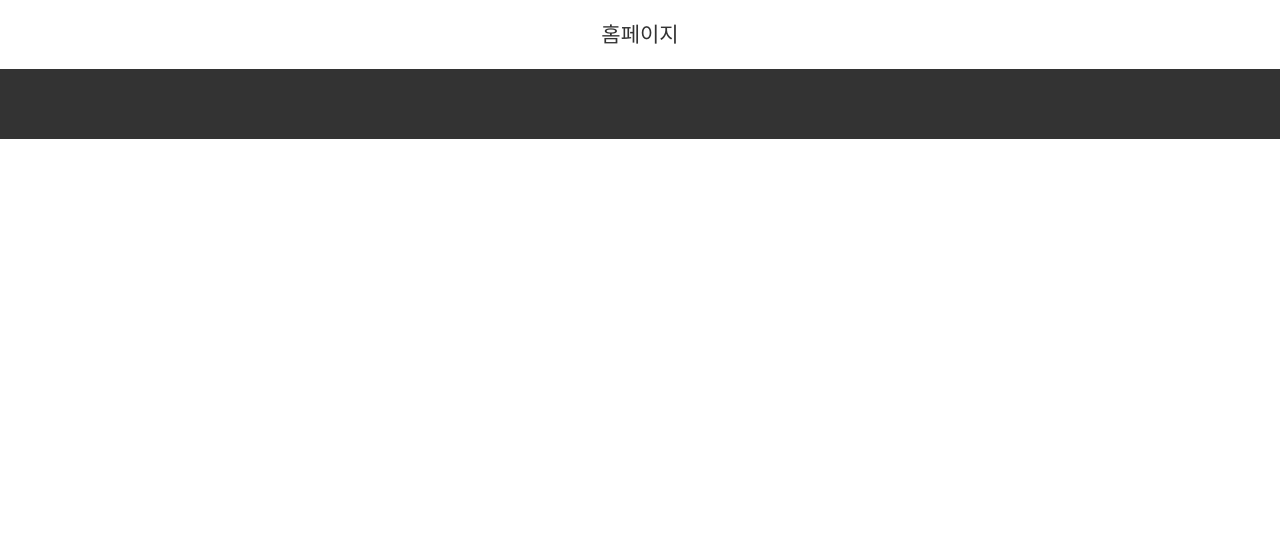
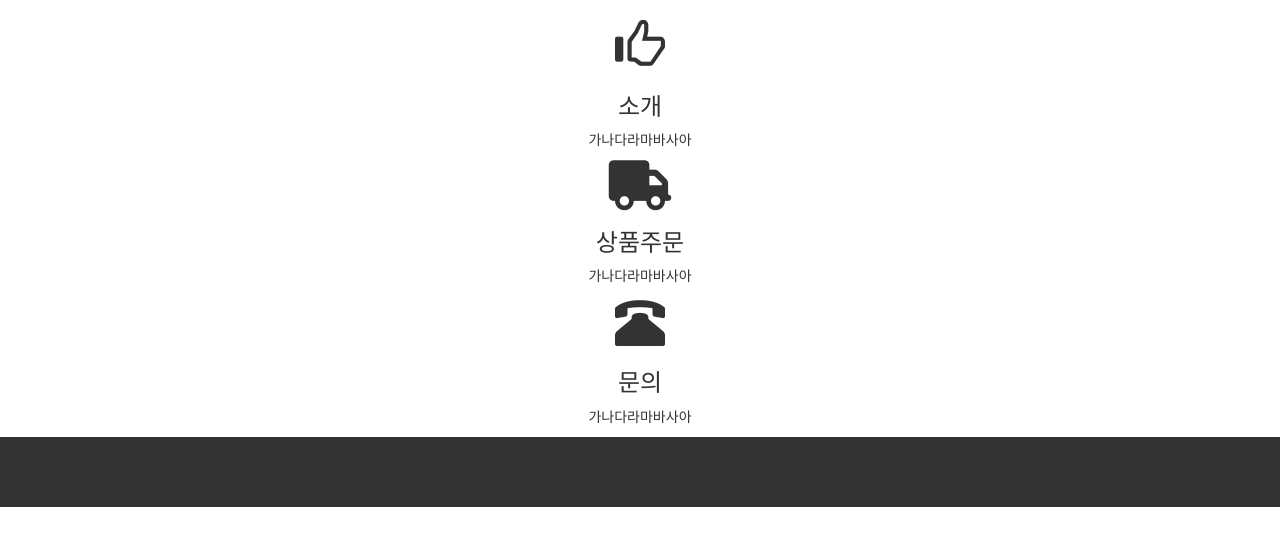
Before and after one commit to Kirade/django-tangerine, a Django app: page / in a window 1280 px wide. Shown: the part 261-800 px from the top of the page. Run offline with Django 3.2, Linux system fonts and the light colour scheme; some libraries are stand-ins or nearby versions.

Commit message:
상품 목록 UI 버그 픽스 & 홈페이지, 농장소개 페이지 주제 제작
- 박스형으로 3줄 만들어 아이콘을 이용한 간단한 내용 전달

```diff
--- a/website/static/css/style.css
+++ b/website/static/css/style.css
@@ -13,6 +13,9 @@
     padding-bottom: 15px;
 }
 
+#index_icon{
+    font-size:50px;
+}
 
 .faqHeader {
     font-size: 27px;
--- a/website/templates/website/index.html
+++ b/website/templates/website/index.html
@@ -1,8 +1,40 @@
 {% extends 'website/base.html' %}
 
 {% block content %}
-<div class="container-fluid">
-  <p class="lead text-center">홈페이지</p>
-</div>
+  <div class="container-fluid">
+
+    <div class="row">
+      <div class="col-sm-12">
+        <div class="index-box text-center">
+          <span class="glyphicon glyphicon-thumbs-up" aria-hidden="true" id="index_icon"></span>
+          <h3>소개</h3>
+          <p>가나다라마바사아</p>
+        </div>
+      </div>
+    </div>
+    <div class="row">
+      <div class="col-sm-12">
+        <div class="index-box text-center">
+          <i class="fa fa-truck" id="index_icon"></i>
+          <h3>상품주문</h3>
+          <p>가나다라마바사아</p>
+        </div>
+      </div>
+    </div>
+    <div class="row">
+      <div class="col-sm-12">
+        <div class="index-box text-center">
+          <span class="glyphicon glyphicon-phone-alt" aria-hidden="true" id="index_icon"></span>
+          <h3>문의</h3>
+          <p>가나다라마바사아</p>
+        </div>
+      </div>
+    </div>
+
+  </div>
+
 
 {% endblock %}
+
+
+{# box 3 개, 각 영역 나누고 길피콘 이용해서 아이콘 표시 그림은 없고 젬ㄱ 밑 간단 설명 추가, 클릭시 해당 페이지 이동 #}
```
Also changed, not shown: website/templates/website/intro.html (+30 -2 lines), website/templates/website/product/list.html (+1 -15 lines).
